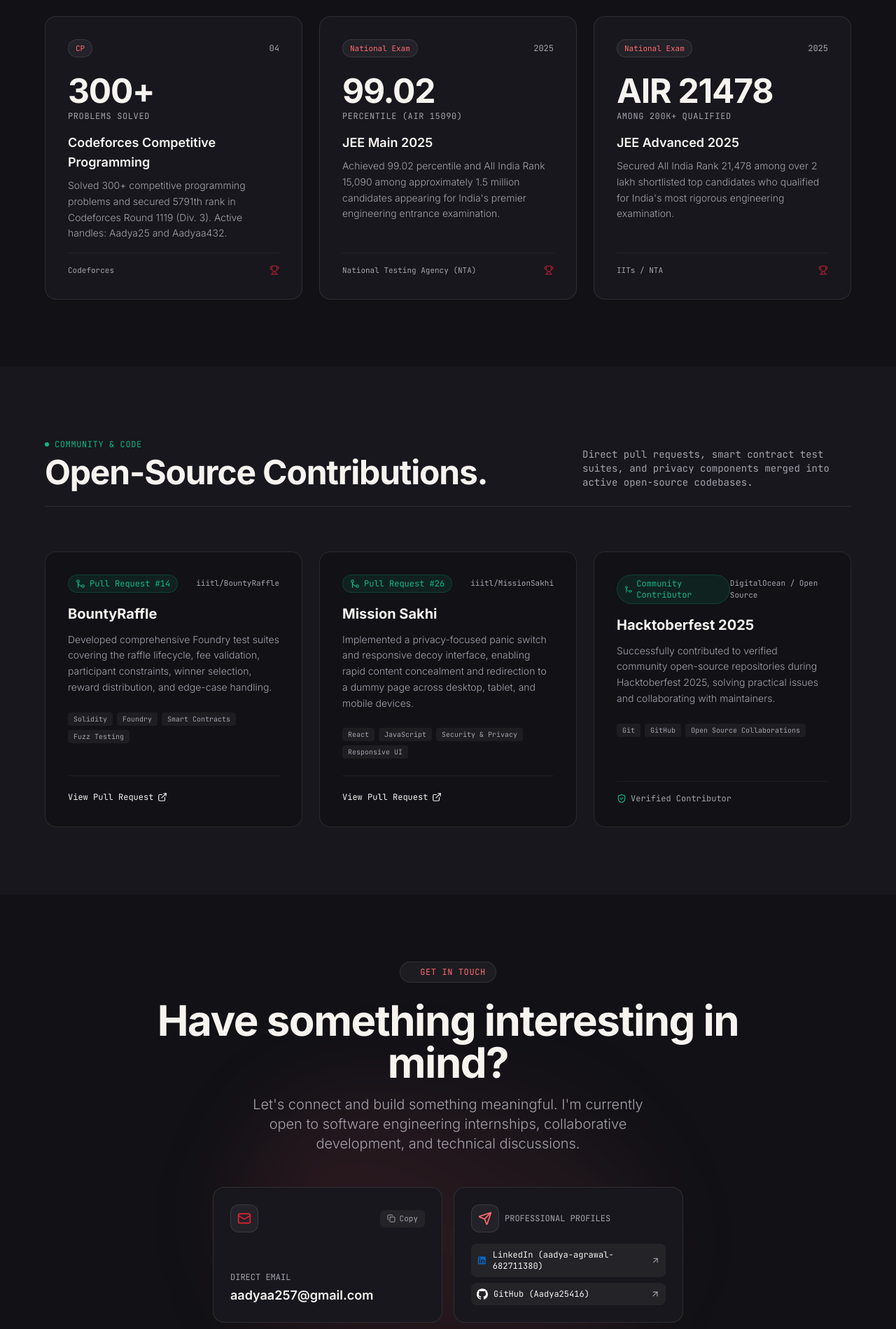
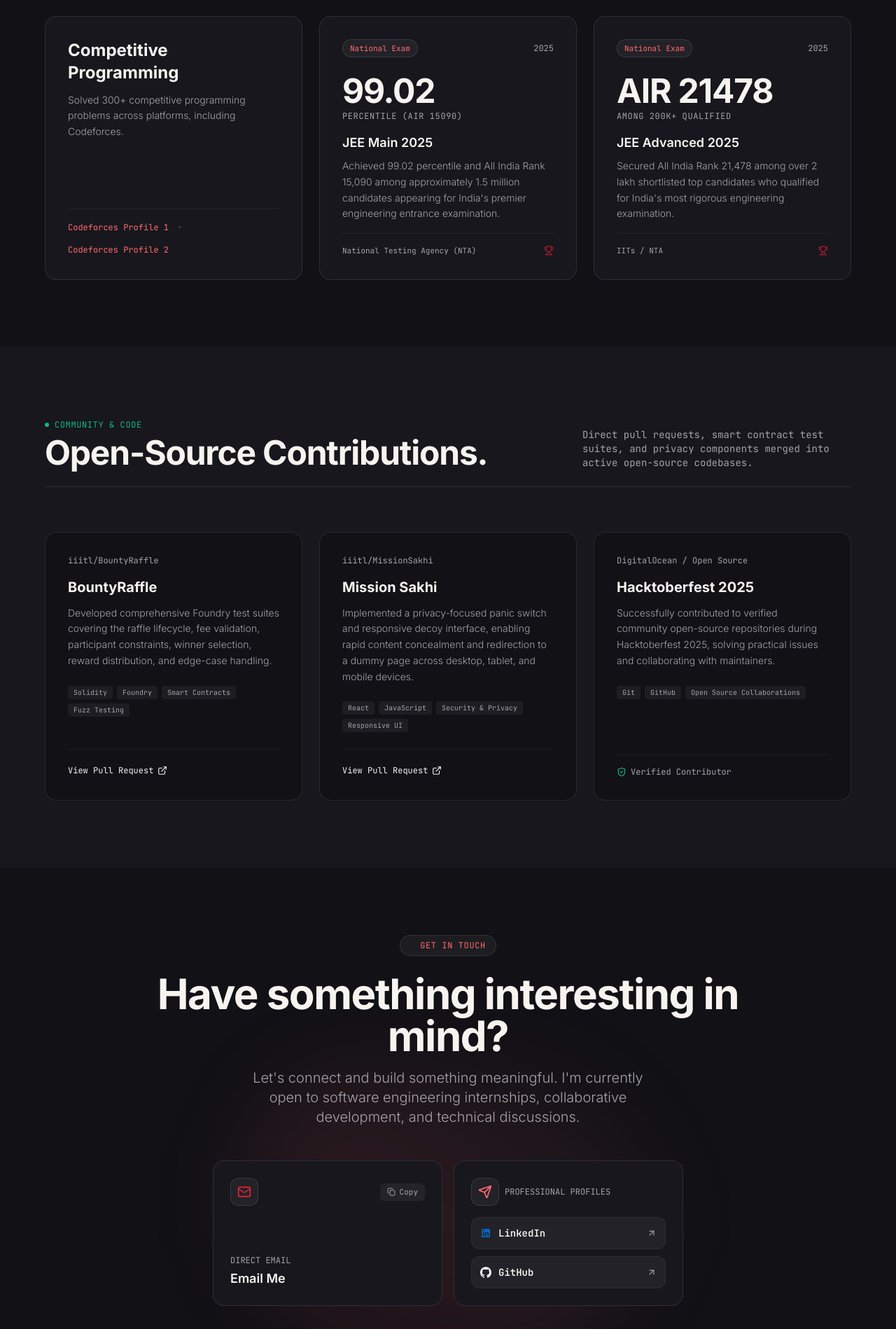
Before and after one commit to Aadya25416/portfolio, a Next.js app: page / in a window 1280 px wide. Shown: the part 6041-7940 px from the top of the page at 70% size. Built offline with nearby package versions, Linux system fonts and the light colour scheme.

Commit message:
fix(ui): clean up LinkedIn/GitHub cards, email section, remove PR badges, and polish competitive programming card

```diff
--- a/src/components/navigation/Navbar.tsx
+++ b/src/components/navigation/Navbar.tsx
@@ -156,7 +156,7 @@ export default function Navbar() {
               href={`mailto:${PROFILE.contacts.email}`}
               className="w-full text-center py-2.5 rounded-xl bg-[#E52332] text-[#F7F4F0] text-xs font-semibold tracking-wide"
             >
-              Contact Directly ({PROFILE.contacts.email})
+              Contact Directly
             </a>
           </div>
         </div>
--- a/src/components/sections/AchievementsSection.tsx
+++ b/src/components/sections/AchievementsSection.tsx
@@ -27,7 +27,46 @@ export default function AchievementsSection() {
 
         {/* High-Impact Numerical Highlights Grid */}
         <div className="grid grid-cols-1 md:grid-cols-2 lg:grid-cols-3 gap-6">
-          {ACHIEVEMENTS.map((item, idx) => (
+          {ACHIEVEMENTS.map((item, idx) => {
+            if (item.id === "codeforces") {
+              return (
+                <div
+                  key={item.id}
+                  className="group p-6 sm:p-8 rounded-2xl bg-[#17171D] border border-white/10 hover:border-white/20 transition-all duration-300 flex flex-col justify-between hover:-translate-y-1"
+                >
+                  <div>
+                    {/* Clean Minimal Title */}
+                    <h3 className="text-xl sm:text-2xl font-bold text-[#F7F4F0] mb-3 group-hover:text-[#FF6A70] transition-colors">
+                      {item.title}
+                    </h3>
+
+                    {/* Description */}
+                    <p className="text-xs sm:text-sm text-[#A5A2AC] leading-relaxed font-light mb-6">
+                      {item.description}
+                    </p>
+                  </div>
+
+                  {/* Codeforces Profile Links */}
+                  <div className="pt-4 border-t border-white/5 flex flex-wrap items-center gap-3 text-xs font-mono">
+                    {item.links?.map((link, lIdx) => (
+                      <React.Fragment key={link.url}>
+                        {lIdx > 0 && <span className="text-white/20">•</span>}
+                        <a
+                          href={link.url}
+                          target="_blank"
+                          rel="noopener noreferrer"
+                          className="text-[#FF6A70] hover:text-[#F7F4F0] transition-colors underline-offset-4 hover:underline focus-visible:outline-none focus-visible:ring-1 focus-visible:ring-[#FF6A70] rounded py-0.5"
+                        >
+                          {link.label}
+                        </a>
+                      </React.Fragment>
+                    ))}
+                  </div>
+                </div>
+              );
+            }
+
+            return (
               <div
                 key={item.id}
                 className="group p-6 sm:p-8 rounded-2xl bg-[#17171D] border border-white/10 hover:border-white/20 transition-all duration-300 flex flex-col justify-between hover:-translate-y-1"
@@ -68,7 +107,8 @@ export default function AchievementsSection() {
                   <Trophy className="w-3.5 h-3.5 text-[#E52332] opacity-70 group-hover:opacity-100 transition-opacity" />
                 </div>
               </div>
-          ))}
+            );
+          })}
         </div>
       </div>
     </section>
--- a/src/components/sections/ContactSection.tsx
+++ b/src/components/sections/ContactSection.tsx
@@ -67,9 +67,9 @@ export default function ContactSection() {
               </span>
               <a
                 href={`mailto:${PROFILE.contacts.email}`}
-                className="text-base sm:text-lg font-semibold text-[#F7F4F0] hover:text-[#FF6A70] transition-colors break-all"
+                className="text-base sm:text-lg font-semibold text-[#F7F4F0] hover:text-[#FF6A70] transition-colors inline-block"
               >
-                {PROFILE.contacts.email}
+                Email Me
               </a>
             </div>
           </div>
@@ -82,31 +82,31 @@ export default function ContactSection() {
               </span>
               <span className="text-xs font-mono uppercase text-[#A5A2AC]">Professional Profiles</span>
             </div>
-            <div className="flex flex-col gap-2">
+            <div className="flex flex-col gap-2.5">
               <a
                 href={PROFILE.contacts.linkedin}
                 target="_blank"
                 rel="noopener noreferrer"
-                className="flex items-center justify-between p-2 rounded-lg bg-white/5 hover:bg-white/10 text-xs font-mono text-[#F7F4F0] transition-colors"
+                className="flex items-center justify-between p-3 rounded-xl bg-white/5 hover:bg-white/10 border border-white/5 hover:border-white/15 text-xs font-mono text-[#F7F4F0] transition-all group"
               >
-                <span className="flex items-center gap-2">
-                  <LinkedinIcon className="w-4 h-4 text-[#0A66C2]" />
-                  <span>LinkedIn ({PROFILE.contacts.linkedinUser})</span>
+                <span className="flex items-center gap-2.5">
+                  <LinkedinIcon className="w-4 h-4 text-[#0A66C2] group-hover:scale-110 transition-transform" />
+                  <span className="font-semibold text-sm">LinkedIn</span>
                 </span>
-                <ArrowUpRight className="w-3.5 h-3.5 text-[#A5A2AC]" />
+                <ArrowUpRight className="w-3.5 h-3.5 text-[#A5A2AC] group-hover:text-white transition-colors" />
               </a>
 
               <a
                 href={PROFILE.contacts.github}
                 target="_blank"
                 rel="noopener noreferrer"
-                className="flex items-center justify-between p-2 rounded-lg bg-white/5 hover:bg-white/10 text-xs font-mono text-[#F7F4F0] transition-colors"
+                className="flex items-center justify-between p-3 rounded-xl bg-white/5 hover:bg-white/10 border border-white/5 hover:border-white/15 text-xs font-mono text-[#F7F4F0] transition-all group"
               >
-                <span className="flex items-center gap-2">
-                  <GithubIcon className="w-4 h-4 text-white" />
-                  <span>GitHub ({PROFILE.contacts.githubUser})</span>
+                <span className="flex items-center gap-2.5">
+                  <GithubIcon className="w-4 h-4 text-white group-hover:scale-110 transition-transform" />
+                  <span className="font-semibold text-sm">GitHub</span>
                 </span>
-                <ArrowUpRight className="w-3.5 h-3.5 text-[#A5A2AC]" />
+                <ArrowUpRight className="w-3.5 h-3.5 text-[#A5A2AC] group-hover:text-white transition-colors" />
               </a>
             </div>
           </div>
--- a/src/components/sections/OpenSourceSection.tsx
+++ b/src/components/sections/OpenSourceSection.tsx
@@ -2,7 +2,7 @@
 
 import React from "react";
 import { OPEN_SOURCE_CONTRIBUTIONS } from "@/data/openSource";
-import { GitPullRequest, ExternalLink, GitMerge, ShieldCheck } from "lucide-react";
+import { ExternalLink, ShieldCheck } from "lucide-react";
 
 export default function OpenSourceSection() {
   return (
@@ -33,19 +33,26 @@ export default function OpenSourceSection() {
               className="group p-6 sm:p-8 rounded-2xl bg-[#111116] border border-white/10 hover:border-white/20 transition-all duration-300 flex flex-col justify-between"
             >
               <div>
-                {/* PR tag and status */}
+                {/* Repository header */}
                 <div className="flex items-center justify-between mb-4">
-                  <span className="flex items-center gap-1.5 text-xs font-mono text-[#10B981] px-2.5 py-1 rounded-full bg-[#10B981]/10 border border-[#10B981]/20">
-                    <GitMerge className="w-3.5 h-3.5" />
-                    <span>{item.type}</span>
-                  </span>
-                  <span className="text-[11px] font-mono text-[#A5A2AC]">
+                  <span className="text-xs font-mono text-[#A5A2AC]">
                     {item.repository}
                   </span>
                 </div>
 
                 <h3 className="text-xl font-bold text-[#F7F4F0] mb-3 group-hover:text-[#FF6A70] transition-colors">
-                  {item.project}
+                  {item.prUrl ? (
+                    <a
+                      href={item.prUrl}
+                      target="_blank"
+                      rel="noopener noreferrer"
+                      className="hover:underline decoration-[#FF6A70] underline-offset-4"
+                    >
+                      {item.project}
+                    </a>
+                  ) : (
+                    item.project
+                  )}
                 </h3>
 
                 <p className="text-xs sm:text-sm text-[#A5A2AC] leading-relaxed mb-6 font-light">
--- a/src/data/achievements.ts
+++ b/src/data/achievements.ts
@@ -1,12 +1,13 @@
 export interface Achievement {
   id: string;
-  metric: string;
-  metricLabel: string;
+  metric?: string;
+  metricLabel?: string;
   title: string;
-  organization: string;
+  organization?: string;
   description: string;
   badge?: string;
   year?: string;
+  links?: { label: string; url: string }[];
 }
 
 export const ACHIEVEMENTS: Achievement[] = [
@@ -43,13 +44,13 @@ export const ACHIEVEMENTS: Achievement[] = [
   },
   {
     id: "codeforces",
-    metric: "300+",
-    metricLabel: "Problems Solved",
-    title: "Codeforces Competitive Programming",
-    organization: "Codeforces",
+    title: "Competitive Programming",
     description:
-      "Solved 300+ competitive programming problems and secured 5791th rank in Codeforces Round 1119 (Div. 3). Active handles: Aadya25 and Aadyaa432.",
-    badge: "CP",
+      "Solved 300+ competitive programming problems across platforms, including Codeforces.",
+    links: [
+      { label: "Codeforces Profile 1", url: "https://codeforces.com/profile/Aadya25" },
+      { label: "Codeforces Profile 2", url: "https://codeforces.com/profile/Aadyaa432" },
+    ],
   },
   {
     id: "jee-main",
--- a/src/data/openSource.ts
+++ b/src/data/openSource.ts
@@ -4,7 +4,7 @@ export interface OpenSourceContribution {
   repository: string;
   description: string;
   prUrl?: string;
-  type: string;
+  type?: string;
   technologies: string[];
 }
 
```
Lines whose indentation alone changed are shown as unchanged.
